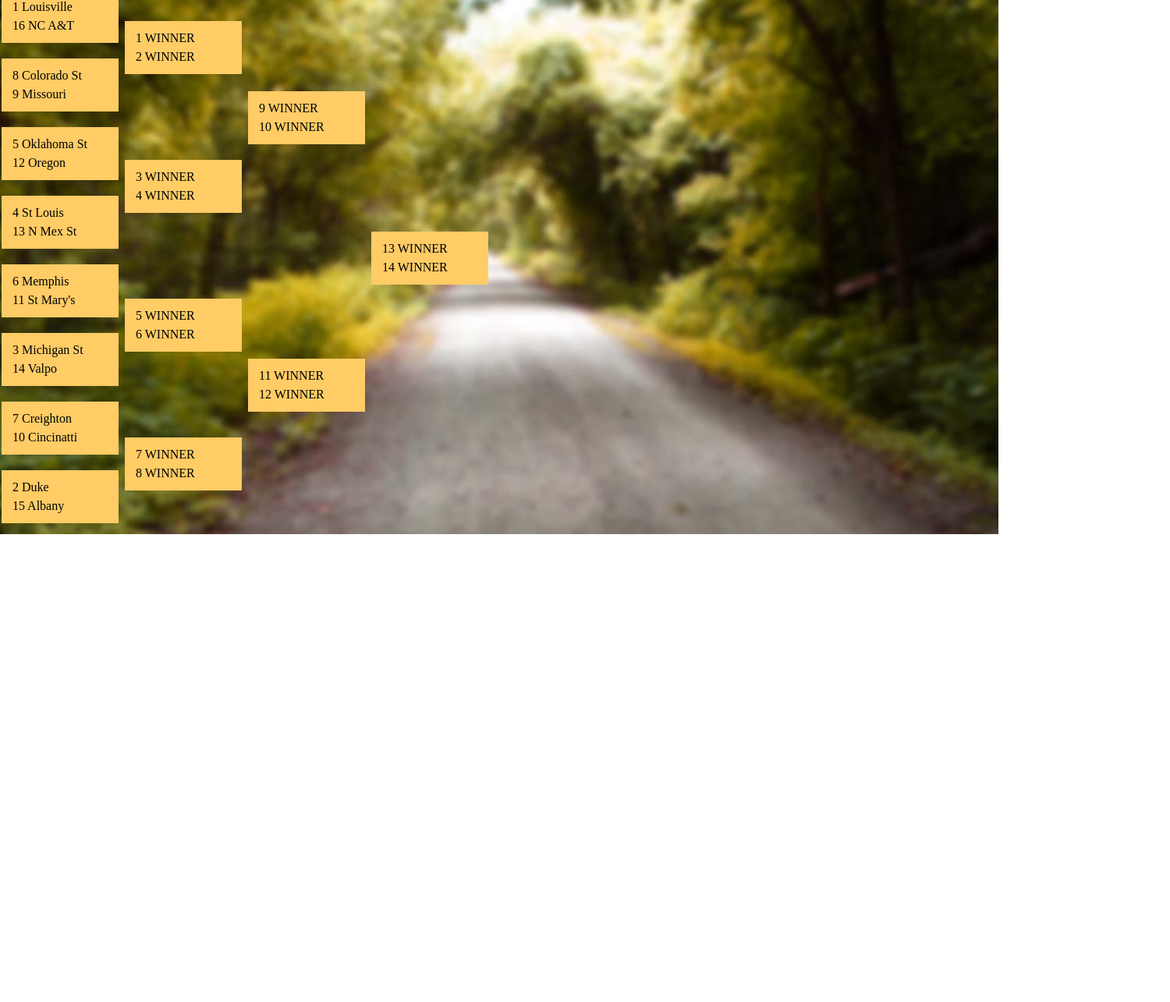
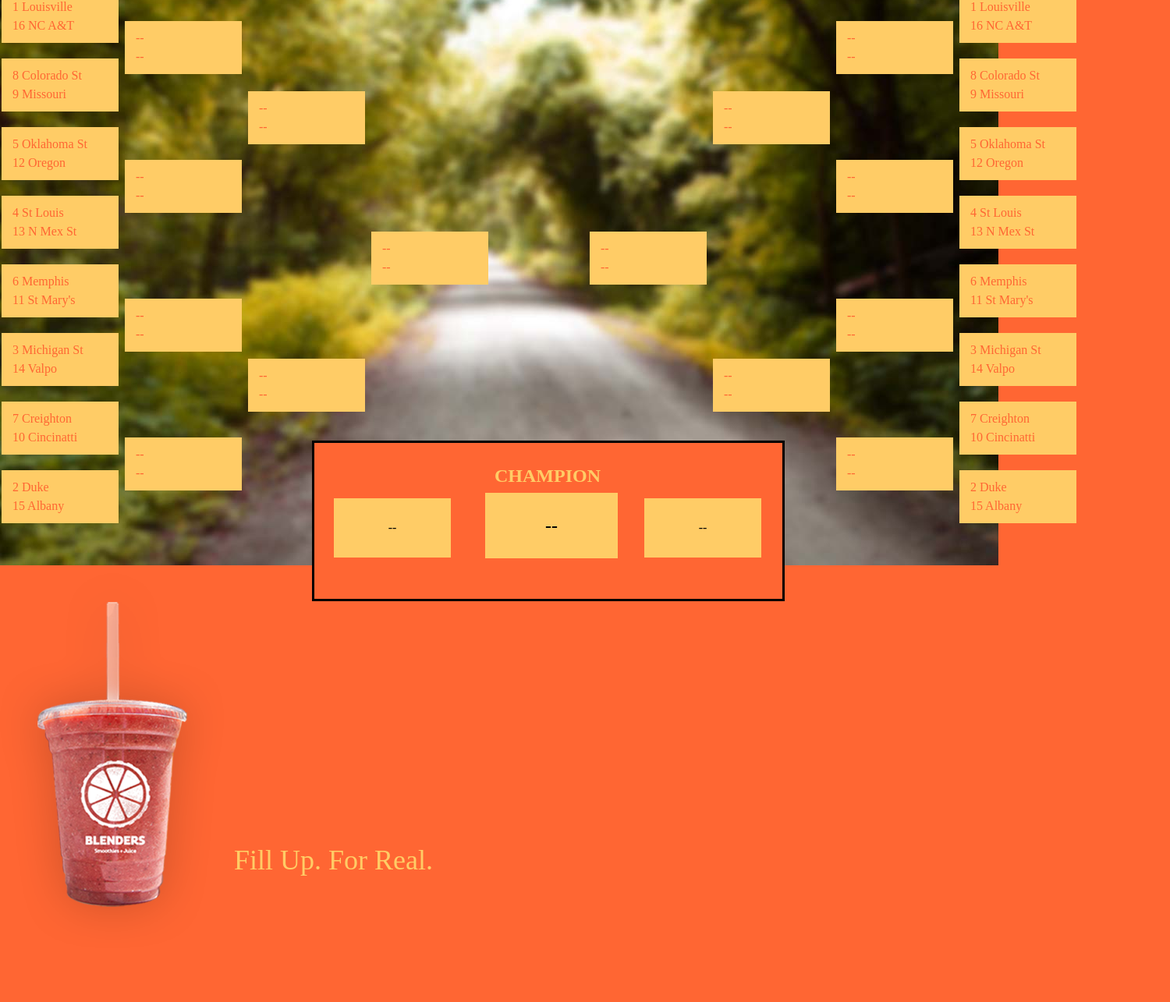
Before and after one commit to LukeTheProgrammer/BlendersBracket, a plain HTML site: page index.html in a window 1280 px wide. Shown: the part 155-1440 px from the top of the page at 78% size, 1500 px wide, since content can reach past the window. Before the commit the page ends 840 px from the top, so only its background shows below. Drawn offline with nearby package versions, Linux system fonts and the light colour scheme.

Commit message:
Completed Bracket

```diff
--- a/application.js
+++ b/application.js
@@ -8,6 +8,7 @@ $(document).ready(function(){
 		console.log(contender);
 
 		switch (selectId) {
+			//left bracket
 			case "wseed1":
 				$('#wWinner1').html(contender);
 				break;
@@ -95,6 +96,116 @@ $(document).ready(function(){
 				$('#wWinner14').html(contender);
 				break;
 
+			case "wWinner13":
+				$('#wWinner15').html(contender);
+				break;
+			case "wWinner14":
+				$('#wWinner15').html(contender);
+				break;
+
+			//right bracket
+			case "eseed1":
+				$('#eWinner1').html(contender);
+				break;
+			case "eseed16":
+				$('#eWinner1').html(contender);
+				break;
+			case "eseed8":
+				$('#eWinner2').html(contender);
+				break;
+			case "eseed9":
+				$('#eWinner2').html(contender);
+				break;
+			case "eseed5":
+				$('#eWinner3').html(contender);
+				break;
+			case "eseed12":
+				$('#eWinner3').html(contender);
+				break;
+			case "eseed4":
+				$('#eWinner4').html(contender);
+				break;
+			case "eseed13":
+				$('#eWinner4').html(contender);
+				break;
+			case "eseed6":
+				$('#eWinner5').html(contender);
+				break;
+			case "eseed11":
+				$('#eWinner5').html(contender);
+				break;
+			case "eseed3":
+				$('#eWinner6').html(contender);
+				break;
+			case "eseed14":
+				$('#eWinner6').html(contender);
+				break;
+			case "eseed7":
+				$('#eWinner7').html(contender);
+				break;
+			case "eseed10":
+				$('#eWinner7').html(contender);
+				break;
+			case "eseed2":
+				$('#eWinner8').html(contender);
+				break;
+			case "eseed15":
+				$('#eWinner8').html(contender);
+				break;
+
+			case "eWinner1":
+				$('#eWinner9').html(contender);
+				break;
+			case "eWinner2":
+				$('#eWinner9').html(contender);
+				break;
+			case "eWinner3":
+				$('#eWinner10').html(contender);
+				break;
+			case "eWinner4":
+				$('#eWinner10').html(contender);
+				break;
+			case "eWinner5":
+				$('#eWinner11').html(contender);
+				break;
+			case "eWinner6":
+				$('#eWinner11').html(contender);
+				break;
+			case "eWinner7":
+				$('#eWinner12').html(contender);
+				break;
+			case "eWinner8":
+				$('#eWinner12').html(contender);
+				break;
+
+			case "eWinner9":
+				$('#eWinner13').html(contender);
+				break;
+			case "eWinner10":
+				$('#eWinner13').html(contender);
+				break;
+			case "eWinner11":
+				$('#eWinner14').html(contender);
+				break;
+			case "eWinner12":
+				$('#eWinner14').html(contender);
+				break;
+
+			case "eWinner13":
+				$('#eWinner15').html(contender);
+				break;
+			case "eWinner14":
+				$('#eWinner15').html(contender);
+				break;
+
+			//championship
+			case "eWinner15":
+				$('#theGOAT').html(contender);
+				break;
+			case "wWinner15":
+				$('#theGOAT').html(contender);
+				break;
+
 			default:
 				alert("Can't do that");
 				break;
--- a/index.html
+++ b/index.html
@@ -7,8 +7,7 @@
 <title>Blenders Bracket Challenge</title>
 </head>
 <body>
-        <div id="header">
-            <a href="http://blenderscolumbia.com"><img src="BlendersOrangeWheel.png"/></a>
+<div id="header"> <a href="http://blenderscolumbia.com"><img src="BlendersOrangeWheel.png"/></a>
   <h1>BLENDERS BRACKET CHALLENGE</h1>
 </div>
 <div id="container">
@@ -66,56 +65,173 @@
     <div class="round">
       <div class="matchup2">
         <ul class="contenders">
-                            <li id="wWinner1">1 WINNER</li>
-                            <li id="wWinner2">2 WINNER</li>
+          <li id="wWinner1">--</li>
+          <li id="wWinner2">--</li>
         </ul>
       </div>
       <div class="matchup2">
         <ul class="contenders">
-                            <li id="wWinner3">3 WINNER</li>
-                            <li id="wWinner4">4 WINNER</li>
+          <li id="wWinner3">--</li>
+          <li id="wWinner4">--</li>
         </ul>
       </div>
       <div class="matchup2">
         <ul class="contenders">
-                            <li id="wWinner5">5 WINNER</li>
-                            <li id="wWinner6">6 WINNER</li>
+          <li id="wWinner5">--</li>
+          <li id="wWinner6">--</li>
         </ul>
       </div>
       <div class="matchup2">
         <ul class="contenders">
-                            <li id="wWinner7">7 WINNER</li>
-                            <li id="wWinner8">8 WINNER</li>
+          <li id="wWinner7">--</li>
+          <li id="wWinner8">--</li>
         </ul>
       </div>
     </div>
     <div class="round">
       <div class="matchup3">
         <ul class="contenders">
-                            <li id="wWinner9">9 WINNER</li>
-                            <li id="wWinner10">10 WINNER</li>
+          <li id="wWinner9">--</li>
+          <li id="wWinner10">--</li>
         </ul>
       </div>
       <div class="matchup3">
         <ul class="contenders">
-                            <li id="wWinner11">11 WINNER</li>
-                            <li id="wWinner12">12 WINNER</li>
+          <li id="wWinner11">--</li>
+          <li id="wWinner12">--</li>
         </ul>
       </div>
     </div>
     <div class="round">
       <div class="matchup4">
         <ul class="contenders">
-                            <li id="wWinner13">13 WINNER</li>
-                            <li id="wWinner14">14 WINNER</li>
+          <li id="wWinner13">--</li>
+          <li id="wWinner14">--</li>
         </ul>
       </div>
     </div>
   </div>
   <div id="east">
-
+    <div class="round">
+      <div class="matchup4">
+        <ul class="contenders">
+          <li id="eWinner13">--</li>
+          <li id="eWinner14">--</li>
+        </ul>
       </div>
-
+    </div>
+    <div class="round">
+      <div class="matchup3">
+        <ul class="contenders">
+          <li id="eWinner9">--</li>
+          <li id="eWinner10">--</li>
+        </ul>
+      </div>
+      <div class="matchup3">
+        <ul class="contenders">
+          <li id="eWinner11">--</li>
+          <li id="eWinner12">--</li>
+        </ul>
+      </div>
+    </div>
+    <div class="round">
+      <div class="matchup2">
+        <ul class="contenders">
+          <li id="eWinner1">--</li>
+          <li id="eWinner2">--</li>
+        </ul>
+      </div>
+      <div class="matchup2">
+        <ul class="contenders">
+          <li id="eWinner3">--</li>
+          <li id="eWinner4">--</li>
+        </ul>
+      </div>
+      <div class="matchup2">
+        <ul class="contenders">
+          <li id="eWinner5">--</li>
+          <li id="eWinner6">--</li>
+        </ul>
+      </div>
+      <div class="matchup2">
+        <ul class="contenders">
+          <li id="eWinner7">--</li>
+          <li id="eWinner8">--</li>
+        </ul>
+      </div>
+    </div>
+    <div class="round">
+      <div class="matchup">
+        <ul class="contenders">
+          <li id="eseed1">1 Louisville</li>
+          <li id="eseed16">16 NC A&T</li>
+        </ul>
+      </div>
+      <div class="matchup">
+        <ul class="contenders">
+          <li id="eseed8">8 Colorado St</li>
+          <li id="eseed9">9 Missouri</li>
+        </ul>
+      </div>
+      <div class="matchup">
+        <ul class="contenders">
+          <li id="eseed5">5 Oklahoma St</li>
+          <li id="eseed12">12 Oregon</li>
+        </ul>
+      </div>
+      <div class="matchup">
+        <ul class="contenders">
+          <li id="eseed4">4 St Louis</li>
+          <li id="eseed13">13 N Mex St</li>
+        </ul>
+      </div>
+      <div class="matchup">
+        <ul class="contenders">
+          <li id="eseed6">6 Memphis</li>
+          <li id="eseed11">11 St Mary's</li>
+        </ul>
+      </div>
+      <div class="matchup">
+        <ul class="contenders">
+          <li id="eseed3">3 Michigan St</li>
+          <li id="eseed14">14 Valpo</li>
+        </ul>
+      </div>
+      <div class="matchup">
+        <ul class="contenders">
+          <li id="eseed7">7 Creighton</li>
+          <li id="eseed10">10 Cincinatti</li>
+        </ul>
+      </div>
+      <div class="matchup">
+        <ul class="contenders">
+          <li id="eseed2">2 Duke</li>
+          <li id="eseed15">15 Albany</li>
+        </ul>
+      </div>
+    </div>
+  </div>
+  <div id="championship">
+    <div class="matchup5" id="champLeft">
+      <ul class="contenders">
+        <li id="wWinner15">--</li>
+      </ul>
+    </div>
+    <div class="matchup5" id="champion">
+      <h1>CHAMPION</h1>
+      <ul id="champ">
+        <li id="theGOAT">--</li>
+      </ul>
+    </div>
+    <div class="matchup5" id="champRight">
+      <ul class="contenders">
+        <li id="eWinner15">--</li>
+      </ul>
+    </div>
+  </div>
+</div>
+<div id="footer"> <a href="http://blenderscolumbia.com/"><img src="smoothiecup.png" id="smoothie"/></a>
+  <h2 id="slogan">Fill Up. For Real.</h2>
 </div>
 </body>
 </html>
--- a/style.css
+++ b/style.css
@@ -53,6 +53,7 @@ table {
 
 body {
 	background-image: url('background.jpg');
+	background-color: #f63;
 	background-repeat: no-repeat;
 	background-size: 100%
 }
@@ -76,7 +77,7 @@ body {
     font-weight: bold;
 }
 #container {
-    width: 1500px;
+    width: 1405px;
     position: relative;
     margin: 0 auto;
 }
@@ -84,6 +85,15 @@ body {
     width: 650px;
     display: inline-block;
     vertical-align: top;
+	color: #f63;
+	margin-right: 50px;
+}
+#east {
+	width: 650px;
+    display: inline-block;
+    vertical-align: top;
+	color: #f63;
+	margin-left: 50px;
 }
 .round {
     width: 150px;
@@ -123,3 +133,74 @@ li {
     padding: 10px;
     background-color: #fc6;
 }
+
+#championship {
+	width: 600px;
+	height: 200px;
+	background-color: #f63;
+	position: absolute;
+	left: 400px;
+	top: 600px;
+	border: 3px solid black;
+	display: inline-block;
+}
+.matchup5 {
+	padding: 20px;
+	padding-top: 20px;
+	margin: 0;
+	text-align: center;
+}
+.matchup5 h1 {
+	padding: 10px;
+	font-size: 24px;
+	font-weight: bold;
+	color: #fc6;
+}
+.matchup5 li {
+	background-color: #fc6;
+	padding: 30px 10px;
+}
+#champLeft {
+	width: 150px;
+	height: 275px;
+	display: inline-block;
+	margin-left: 5px;
+}
+#champRight {
+	width: 150px;
+	height: 275px;
+	display: inline-block;
+}
+#champion {
+	width: 160px;
+	height: 275px;
+	display: inline-block;
+}
+#champ {
+	list-style-type: none;
+	display: inline-block;
+}
+#theGOAT {
+	width: 150px;
+	font-size: 24px;
+	font-weight: bold;
+}
+
+#footer {
+	background-color: #f63;
+	width: 100%;
+	height: 300px;
+	margin-top: 300px;
+	position: relative;
+}
+#smoothie {
+	position: absolute;
+	margin: -250px 100px auto auto;
+}
+h2#slogan {
+	padding-left: 300px;
+	padding-top: 100px;
+	vertical-align: middle;
+	color: #fc6;
+	font-size: 36px;
+}
```
Also changed, not shown: smoothiecup.png (added). Lines whose indentation alone changed are shown as unchanged.
